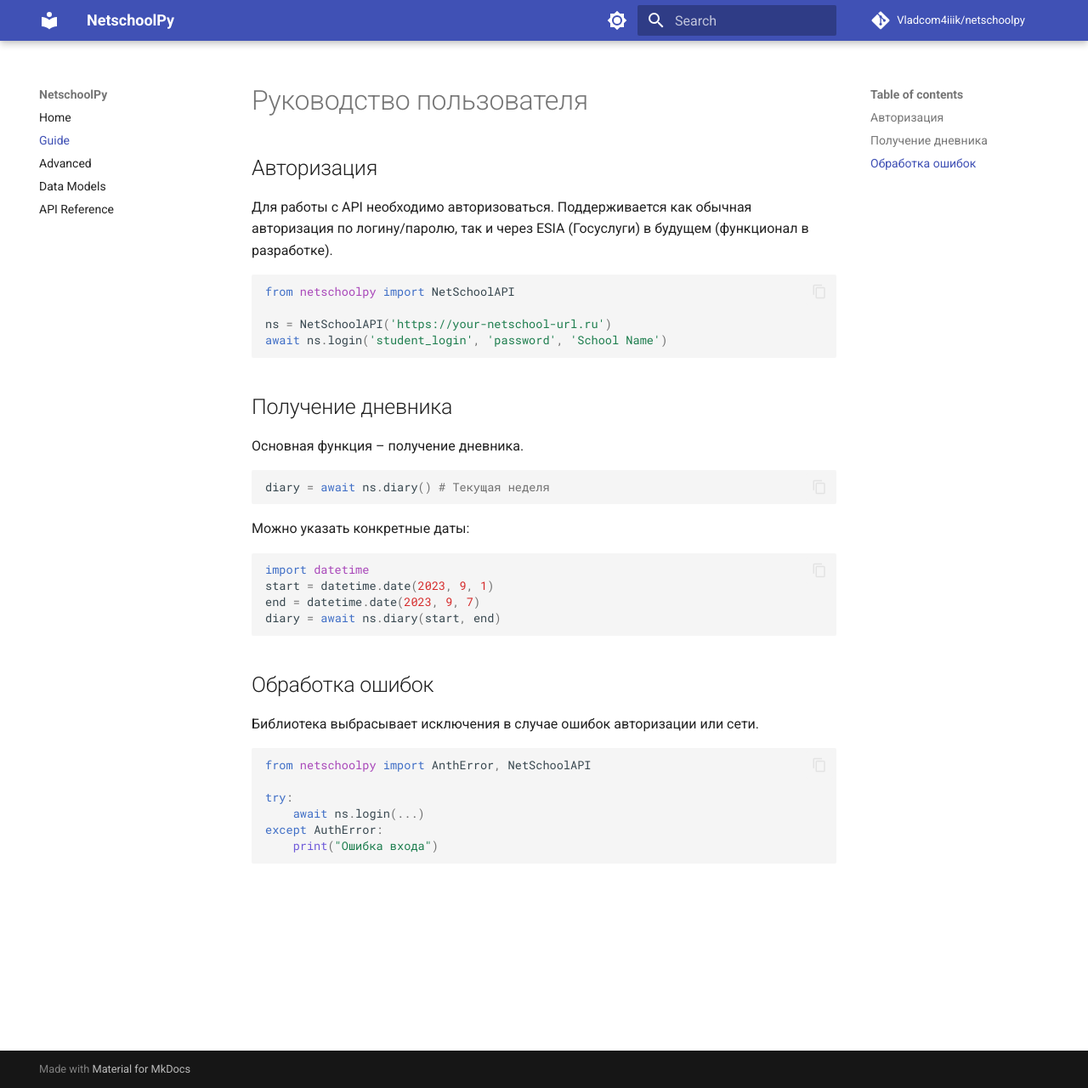
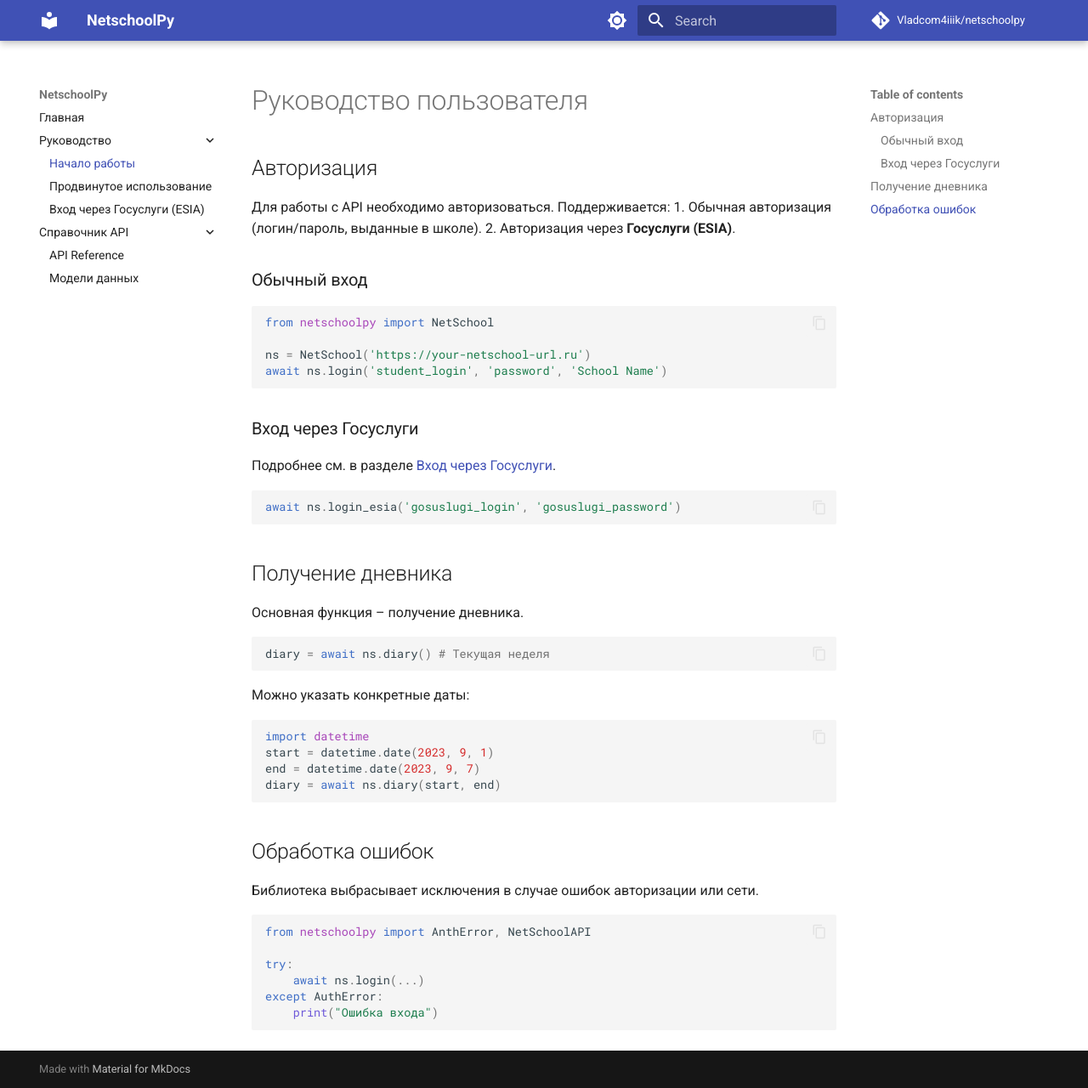
Before and after one commit to Vladcom4iiik/netschoolpy, an MkDocs documentation site: the page built from docs/guide.md, in a window 1280 px wide and 1280 px high. Shown: the whole window at 85% size. Built offline with MkDocs 1.6.1 and Material for MkDocs 9.7.7, drawn with Linux system fonts in a browser that asks for light colours; comment, search, counter and statistics services are not loaded.

Commit message:
Update docs structure: fix nav, add ESIA login info

````diff
--- a/docs/guide.md
+++ b/docs/guide.md
@@ -2,13 +2,25 @@
 
 ## Авторизация
 
-Для работы с API необходимо авторизоваться. Поддерживается как обычная авторизация по логину/паролю, так и через ESIA (Госуслуги) в будущем (функционал в разработке).
+Для работы с API необходимо авторизоваться. Поддерживается:
+1.  Обычная авторизация (логин/пароль, выданные в школе).
+2.  Авторизация через **Госуслуги (ESIA)**.
+
+### Обычный вход
 
 ```python
-from netschoolpy import NetSchoolAPI
+from netschoolpy import NetSchool
 
-ns = NetSchoolAPI('https://your-netschool-url.ru')
+ns = NetSchool('https://your-netschool-url.ru')
 await ns.login('student_login', 'password', 'School Name')
+```
+
+### Вход через Госуслуги
+
+Подробнее см. в разделе [Вход через Госуслуги](esia_login.md).
+
+```python
+await ns.login_esia('gosuslugi_login', 'gosuslugi_password')
 ```
 
 ## Получение дневника
--- a/mkdocs.yml
+++ b/mkdocs.yml
@@ -22,11 +22,14 @@ theme:
         name: Switch to light mode
 
 nav:
-  - Home: index.md
-  - Guide: guide.md
-  - Advanced: advanced.md
-  - Data Models: models.md
-  - API Reference: api.md
+  - 'Главная': index.md
+  - 'Руководство':
+    - 'Начало работы': guide.md
+    - 'Продвинутое использование': advanced.md
+    - 'Вход через Госуслуги (ESIA)': esia_login.md
+  - 'Справочник API':
+    - 'API Reference': api.md
+    - 'Модели данных': models.md
 
 markdown_extensions:
   - pymdownx.highlight:
````
Also changed, not shown: docs/index.md (+1 -1 lines), docs/esia_login.md (added).
